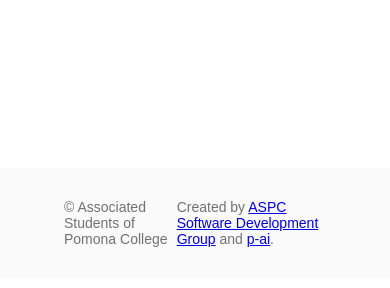
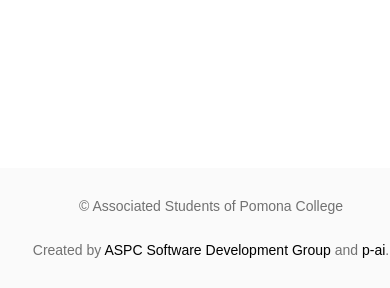
Before and after one commit to aspc/p-recs, a Flask app: page / in a window 390 px wide. Shown: the part 1019-1307 px from the top of the page. Before the commit the page ends 1266 px from the top, so only its background shows below. Run offline with Flask 3, Linux system fonts and the light colour scheme; parts of the project's set-up code (start-up, migrations or seed data) failed here and were passed over; some libraries are stand-ins or nearby versions.

Commit message:
fix footer

```diff
--- a/static/stylesheets/style.css
+++ b/static/stylesheets/style.css
@@ -176,21 +176,35 @@ input[type="submit"]:hover {
 	margin-bottom: 2px;
 	margin-top: 0
 }
+
 /* Footer styling */
 .footer {
 	background-color: #FAFAFA;
 	color: #717171;
 	padding: 1rem;
-    font-size: 1rem;
 	font-size: 14px;
+    display: flex;
+    flex-direction: row;
+    justify-content: space-between;
+    align-items: center;
+    text-align: center;
+	width: 100%;
 }
 
-p.left-footer {
-	padding: 1px;
-	padding-left: 3rem;
+.right-footer a {
+    color: initial;
+    text-decoration: none;
+    transition: color 0.3s;
 }
 
-p.right-footer {
-	padding: 1px;
-	padding-right: 3rem;
+.right-footer a:hover {
+    color: #3298DB;
 }
+
+/* Media query for mobile devices (adjust the max-width as needed) */
+@media (max-width: 768px) {
+    .footer {
+        flex-direction: column;
+        align-items: center;
+    }
+}
--- a/templates/index.html
+++ b/templates/index.html
@@ -15,9 +15,11 @@
 			{% include 'favorites.html' %}
 		</div>
 	</div>
-	<div class="footer" style="display: flex; justify-content: space-between;">
+	<div class="footer">
 		<p class="left-footer">&copy; Associated Students of Pomona College</p>
-		<p class="right-footer">Created by <a href="https://pomonastudents.org/sdg">ASPC Software Development Group</a> and <a href="https://www.p-ai.org/">p-ai</a>.</p>
+		<p class="right-footer">
+			Created by <a href="https://pomonastudents.org/sdg">ASPC Software Development Group</a> and <a href="https://www.p-ai.org/">p-ai</a>.
+		</p>
 	</div>
 </body>
 </html>
--- a/templates/result.html
+++ b/templates/result.html
@@ -83,6 +83,12 @@
         {% include 'favorites.html' %}
     </div>
 </div>
+<div class="footer">
+    <p class="left-footer">&copy; Associated Students of Pomona College</p>
+    <p class="right-footer">
+        Created by <a href="https://pomonastudents.org/sdg">ASPC Software Development Group</a> and <a href="https://www.p-ai.org/">p-ai</a>.
+    </p>
+</div>
 
 <script>
     // Add a click event listener for all buttons with the "favorite-button" class
```
